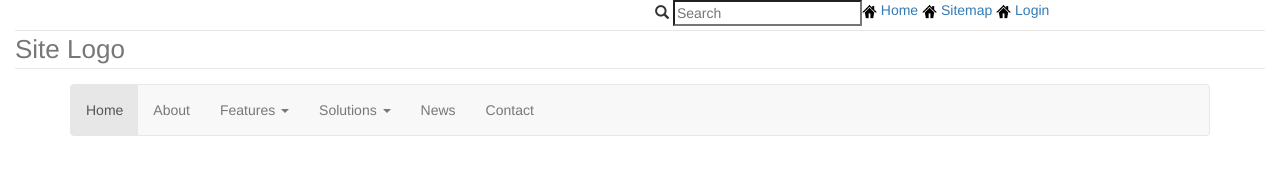
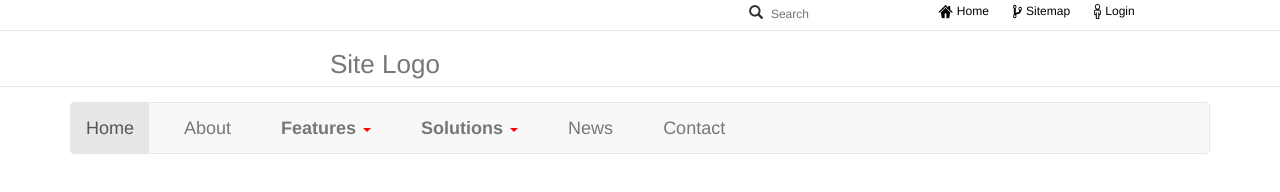
Before and after one commit to bajcetabiljana/test-pixelant, a plain HTML site: page index.html in a window 1280 px wide. Drawn offline with nearby package versions, Linux system fonts and the light colour scheme.

Commit message:
in progress

```diff
--- a/index.html
+++ b/index.html
@@ -21,14 +21,13 @@
 
 
         <header>
-            <div class="container">
+            <div class="container first-row">
                 <div class="row">
-                <div class="col-lg-6"></div>
-                    <div class="col-lg-6">
+                  <div class="col-lg-6 pull-right">
                         <div class="navbar-upp text-capitalize">
                             <form action="#">
                                 <span class="glyphicon glyphicon-search"></span>
-                                <input type="search" class="text-capitalize" placeholder="search" />
+                                <input type="search" class="search-icon-left input-sm text-capitalize" placeholder="search" />
                             </form>
 
                             <nav>
@@ -38,11 +37,11 @@
                                         <a href="#">home</a>
                                     </li>
                                     <li>
-                                        <img src="icons/PNG/home.png" class="icons"></img>
+                                        <img src="icons/PNG/git-branch.png" class=" icons"></img>
                                         <a href="#">sitemap</a>
                                     </li>
                                     <li>
-                                        <img src="icons/PNG/home.png" class="icons"></img>
+                                        <img src="icons/PNG/person.png" class="icons"></img>
                                         <a href="#">login</a>
                                     </li>
                                 </ul>
@@ -54,8 +53,8 @@
 
 
 
-            <div class="container-fluid">
-                <div class="title text-capitalize">site logo
+            <div class="container-fluid title">
+                <div class="text-capitalize">site logo
 
                 </div>
             </div>
@@ -68,7 +67,7 @@
                             <li class="active"><a href="#">home</a></li>
                             <li><a href="#">about</a></li>
                             <li class="dropdown"><a class="dropdown-toggle" data-toggle="dropdown" href="#">features <span class="caret"></span></a>
-                                <ul class="dropdown-menu">
+                                <ul class="dropdown-menu text-justify">
                                     <li><span>main features</span></li>
                                     <li><a href="#">feature1</a> </li>
                                     <li><a href="#">feature2</a></li>
--- a/main.css
+++ b/main.css
@@ -1,25 +1,78 @@
 .body{
     color:  #5a5a5a;
 }
+
+
+form {
+    float: left;
+    margin-right: 100px;
+    margin-left: 70px;
+
+}
+
+form span{
+    position: relative;
+    left: 24px;
+
+}
+form input{
+    border:0px;
+    width: 95px;
+    height: 25px;
+}
+.search-icon-left {
+    padding-left: 28px;
+    height: 27px;
+
+}
+.search-icon-left:active{
+    border-color: #66afe9;;
+}
+
+nav li{
+    list-style-type: none;
+    display: inline;
+    margin-right: 20px;
+    color: black;
+}
+nav li a{
+    color: black;
+    font-weight: bold;
+    font-size: 12px;
+}
+.icons{
+    height: 15px;
+}
+
 .title{
     border-top: solid 1px #e7e7e7;
     border-bottom:solid 1px #e7e7e7;
     margin-bottom: 15px;
     color: #777;
     font-size: 26px;
+    padding-left: 330px;
+    padding-bottom: 3px;
+    padding-top: 15px;
+}
+.navbar-main a{
+    font-size: 18px;
+}
+li:not(.dropdown) a{
+    font-weight: normal;
+}
+.caret{
+    color: red;
+}
 
 
 }
-nav li{
-    list-style-type: none;
-    display: inline;
+.dropdown-menu a{
+    font-size: 15px;
+}
+.dropdown-menu span{
+    font-weight: bolder;
+    font-size: 17px;
+    padding-left: 20px;
+
 
 }
-form {
-    float: left;
-}
-
-.icons{
-    width: 15px;
-    height: 15px;
-}
```
Also changed, not shown: 2 other files.
